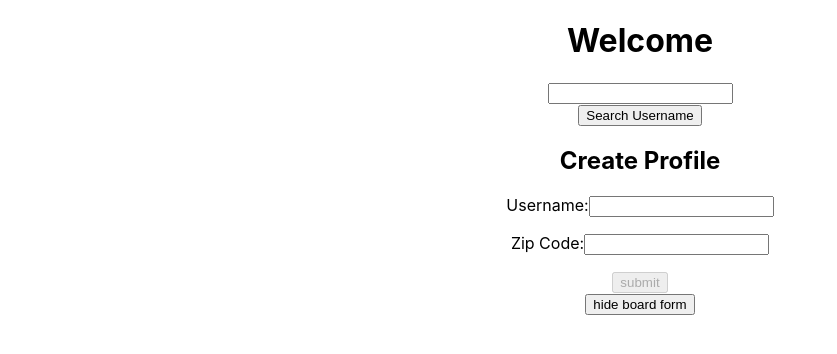
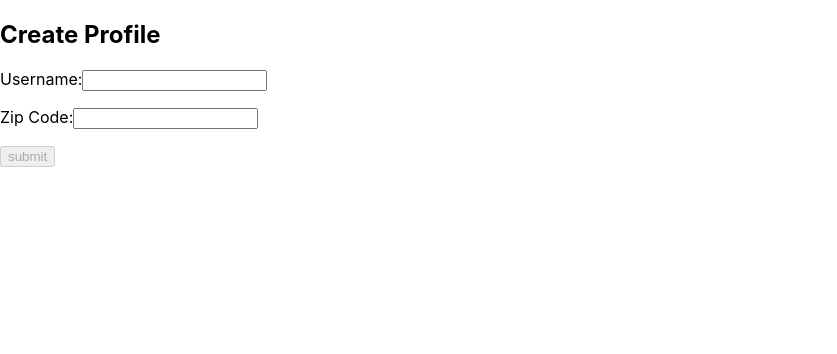
Before and after one commit to Aghaile/Capstone-Front-End, a React (Create React App) app in the folder capstone-front-end/: page /createprofile in a window 1280 px wide. Shown: the top 354 px of the page, without its empty margins (0-837 px from the left). Built offline with nearby package versions, Linux system fonts and the light colour scheme; no server answers.

Commit message:
welcome page, profile page, create profile page, error page, started coding search bar

```diff
--- a/capstone-front-end/src/App.js
+++ b/capstone-front-end/src/App.js
@@ -1,29 +1,46 @@
-import Welcome from './Components/Welcome';
-import NewProfileForm from './Components/NewProfileForm';
+import Welcome from './Pages/Welcome';
+import NewProfileForm from './Pages/NewProfileForm';
+import HumanProfile from './Pages/HumanProfile';
+import ErrorPage from './Pages/ErrorPage';
+// import SearchBar from './Components/SearchBar';
 import './App.css';
-// import {BrowserRouter as Router, Route, Switch} from "react-router-dom";
+import {BrowserRouter as Router, Routes, Route} from "react-router-dom";
 
 function App() {
-  return (
-    <div className="App">
-      {/* <header className="App-header">
-        <img src={logo} className="App-logo" alt="logo" />
-        <p>
-          Edit <code>src/App.js</code> and save to reload.
-        </p>
-        <a
-          className="App-link"
-          href="https://reactjs.org"
-          target="_blank"
-          rel="noopener noreferrer"
-        >
-          Learn React
-        </a>
-      </header> */}
-      <Welcome/>
-      <NewProfileForm/>
-    </div>
-  );
-}
+  return <Router>
+    <Routes>
+      <Route path="/"element={<Welcome/>} />
+      {/* <Route element={<SearchBar/>} /> */}
+      <Route path="/createprofile/"element={<NewProfileForm/>} />
+      <Route path="/profile/:username"element={<HumanProfile/>} />
+      <Route path="*"element={<ErrorPage/>} />
+    </Routes>
+  </Router>
+};
 
 export default App;
+
+
+
+
+
+
+
+// <div className="App">
+    //   {/* <header className="App-header">
+    //     <img src={logo} className="App-logo" alt="logo" />
+    //     <p>
+    //       Edit <code>src/App.js</code> and save to reload.
+    //     </p>
+    //     <a
+    //       className="App-link"
+    //       href="https://reactjs.org"
+    //       target="_blank"
+    //       rel="noopener noreferrer"
+    //     >
+    //       Learn React
+    //     </a>
+    //   </header> */}
+    //   <Welcome/>
+    //   <NewProfileForm/>
+    // </div>
--- a/capstone-front-end/src/Components/HumanProfile.js
+++ /dev/null
@@ -1 +0,0 @@
-import React from "react";
--- /dev/null
+++ b/capstone-front-end/src/Components/SearchBar.js
@@ -0,0 +1,40 @@
+import React, {useState} from "react";
+import "./SearchBar.css";
+
+function SearchBar({placeholder, data}){
+
+    const [filteredData, setFilteredData] = useState([]);
+
+    const handleFilter = (event) => {
+       const searchTerm = event.target.value;
+       const newFilter = data.filter((value) => {
+            return value.username.toLowercase().includes(searchTerm.toLowercase());
+       });
+       if (searchTerm === ""){
+           setFilteredData([])
+       }else{
+       setFilteredData(newFilter);
+       }
+    };
+
+    return (
+        <div className="search">
+            <div className="searchInput">
+                <input type="text" placeholder={placeholder} onChange={handleFilter} ></input>
+                <div className="searchIcon"></div>
+            </div>
+            {filteredData.length != 0 && (
+            <div className="dataResult">
+                {filteredData.slice(0, 10).map((value, key) => {
+                    return <a className="usernamesList" href={value.link} target="_self">{value.username}</a>
+                })}
+            </div>
+            )}
+        </div>
+    )
+}
+
+export default SearchBar;
+
+// to do: link href on line 13 to the profile. Maybe generate a URL for each new member
+// and include their URL in the dict that gets returned when someone signs up
--- /dev/null
+++ b/capstone-front-end/src/Pages/ErrorPage.js
@@ -0,0 +1,11 @@
+import React from 'react';
+
+const ErrorPage = () => {
+    return (
+        <div>
+            ERROR: PAGE NOT FOUND
+        </div>
+    )
+}
+
+export default ErrorPage;
--- /dev/null
+++ b/capstone-front-end/src/Pages/HumanProfile.js
@@ -0,0 +1,13 @@
+import React from "react";
+import { useParams } from "react-router-dom";
+
+function HumanProfile(){
+    let { username } = useParams();
+    return (
+        <div>
+           Welcome, { username }!
+        </div>
+    )
+}
+
+export default HumanProfile;
--- a/capstone-front-end/src/Components/NewProfileForm.js
+++ b/capstone-front-end/src/Pages/NewProfileForm.js
@@ -11,20 +11,6 @@ const NewProfileForm = (props) => {
     submitDisabled: true,
   });
 
-  const [isProfileFormVisible, setProfileFormVisible] = useState(true);
-  const [buttonText, setButtonText] = useState("hide board form");
-
-  const toggleNewProfileForm = () => {
-    setProfileFormVisible(!isProfileFormVisible);
-
-    if (isProfileFormVisible) {
-      setButtonText("show profile form");
-    } else {
-      setButtonText("hide profile form");
-    }
-  };
-
-  // Every time user types in title or owner, updating state
   const onUsernameChange = (event) => {
     let usernameValid = event.target.value ? true : false;
     let submitValid = formFields.zipcodeValid && usernameValid;
@@ -82,7 +68,6 @@ const NewProfileForm = (props) => {
   return (
     <div className="text-center">
       <h2>Create Profile</h2>
-      {isProfileFormVisible ? (
         <form onSubmit={onFormSubmit}>
           <p className="">
             Username:
@@ -108,13 +93,6 @@ const NewProfileForm = (props) => {
             value="submit"
           />
         </form>
-      ) : null}
-      <button
-        className="btn btn-outline-info btn-default"
-        onClick={toggleNewProfileForm}
-      >
-        {buttonText}
-      </button>
     </div>
   );
 };
--- a/capstone-front-end/src/Components/Welcome.js
+++ b/capstone-front-end/src/Pages/Welcome.js
@@ -1,7 +1,13 @@
 import React from "react";
 import axios from "axios";
+import {Link} from "react-router-dom";
+import SearchBar from "../Components/SearchBar";
+// import { useParams } from "react-router-dom";
 
 const homePage = () => {
+    // let { username } = useParams();
+
+    let username = document.getElementById("searchBox");
 
     const findUsername = require('axios');
     axios
@@ -25,13 +31,18 @@ const homePage = () => {
     return (
         <div>
             <h1>Welcome</h1>
-            <div className="searchBox">
+            {/* <div className="searchBox">
                 <input type="text"></input>
             </div>
-            <div className="searchButton">
-                <button onClick={findUsername}>Search Username</button>
+            <div className="pageLinks">         */}
+                {/* <Link to="/profile">Log In</Link>  */}
+                <div>
+                    <SearchBar placeholder="Enter your username!"/>
+                </div>
+                <button>Log In</button>
+                <button><Link to="/createprofile">Create Profile</Link></button>
             </div>
-        </div>
+        // </div>
     );
 };
 
```
Also changed, not shown: capstone-front-end/src/Components/SearchBar.css (added), capstone-front-end/src/Pages/PetProfile.js (added).
